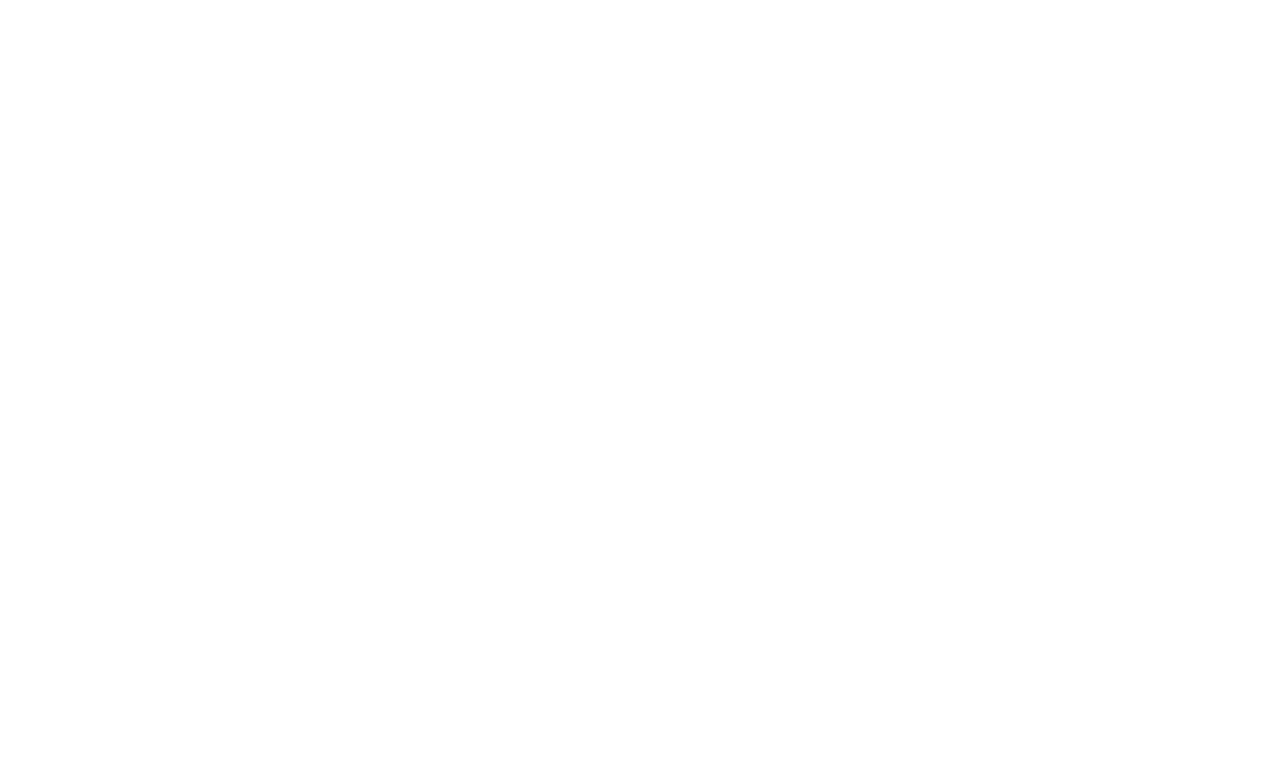
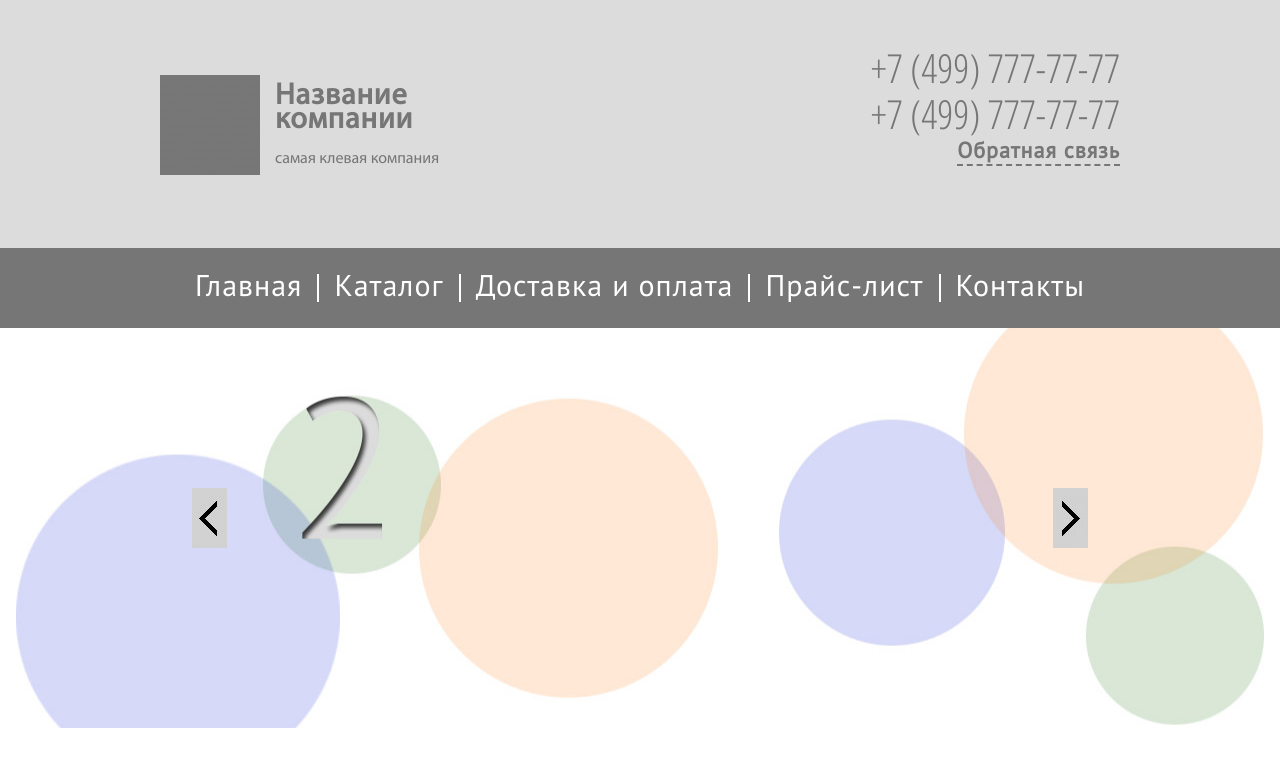
Before and after one commit to chernyak88/pixel-plus-task, a plain HTML site: page index.html in a window 1280 px wide. Drawn offline with Linux system fonts and the light colour scheme.

Commit message:
add sections header, menu and realized slider

```diff
--- a/css/blocks/header.css
+++ b/css/blocks/header.css
@@ -0,0 +1,71 @@
+.header {
+  font-size: 24px;
+  padding-top: 45px;
+  padding-bottom: 70px;
+  background-color: #dcdcdc;
+  color: #767676;
+}
+
+.header__col {
+  display: flex;
+}
+
+.header__col--left {
+  padding-top: 30px;
+}
+
+.logo {
+  margin-right: 15px;
+}
+
+.logo__img {
+  width: 100px;
+  height: 100px;
+}
+
+.company {
+  font-family: 'myriadpro';
+  width: 165px;
+}
+
+.company__name {
+  font-size: 30px;
+  font-weight: bold;
+  margin-bottom: 15px;
+  padding-top: 10px;
+  line-height: 24px;
+  letter-spacing: 1px;
+}
+
+.company__desc {
+  font-size: 16px;
+}
+
+.header__col--right {
+  flex-direction: column;
+  margin-left: auto;
+}
+
+.contacts__phone {
+  font-family: 'open_sanscondensed_light';
+  font-size: 40px;
+  line-height: 46px;
+  display: block;
+}
+
+.contacts__phone--two {
+  margin-bottom: 2px;
+}
+
+.contacts__feedback {
+  text-align: right;
+}
+
+.contacts__feedback > span {
+  font-size: 22px;
+  font-weight: bold;
+  font-style: normal;
+  border-bottom: 2px dashed #767676;
+  letter-spacing: 1px;
+  cursor: pointer;
+}
--- /dev/null
+++ b/css/blocks/menu.css
@@ -0,0 +1,41 @@
+.menu {
+  height: 80px;
+  background-color: #767676;
+}
+
+.menu__container {
+  height: 100%;
+}
+
+.menu__list {
+  height: 100%;
+  width: 100%;
+  display: flex;
+  justify-content: center;
+  align-items: center;
+}
+
+.menu__item {
+  border-right: 2px solid #fff;
+  padding-left: 15px;
+  padding-right: 15px;
+}
+
+.menu__item:first-child {
+  padding-left: 0;
+}
+
+.menu__item:last-child {
+  border-right: none;
+  padding-right: 0;
+}
+
+.menu__link {
+  color: #fff;
+  font-size: 30px;
+  letter-spacing: 1px;
+}
+
+.menu__link:hover {
+  border-bottom: 2px solid #fff;
+}
--- /dev/null
+++ b/css/blocks/slider.css
@@ -0,0 +1,49 @@
+.slider {
+  height: 400px;
+  position: relative;
+}
+
+.slider__list {
+  height: 100%;
+  position: relative;
+}
+
+.slider__item {
+  height: 100%;
+  width: 100%;
+  background-repeat: no-repeat;
+  background-position: 50% 70%;
+  position: absolute;
+  left: 0;
+  top: 0;
+  opacity: 0;
+  z-index: 1;
+
+  -webkit-transition: opacity 1.2s;
+  -moz-transition: opacity 1.2s;
+  -o-transition: opacity 1.2s;
+  transition: opacity 1.2s;
+}
+
+.showing {
+  opacity: 1;
+  z-index: 2;
+}
+
+.slider__arrow {
+  width: 35px;
+  height: 60px;
+  position: absolute;
+  top: 40%;
+  z-index: 10;
+}
+
+.slider__arrow--prev {
+  background-image: url('../../img/prev-arrow.jpg');
+  left: 15%;
+}
+
+.slider__arrow--next {
+  background-image: url('../../img/next-arrow.jpg');
+  right: 15%;
+}
--- a/css/layout/base.css
+++ b/css/layout/base.css
@@ -19,6 +19,12 @@ ul, p {
 
 ul li {
   list-style: none;
+}
+
+a {
+  font-style: normal;
+  text-decoration: none;
+  color: #767676;
 }
 
 .wrapper {
--- /dev/null
+++ b/css/layout/fonts.css
@@ -0,0 +1,14 @@
+@font-face {
+  font-family: 'open_sanscondensed_light';
+  src: url('../../fonts/opensans-condlight-webfont.woff2') format('woff2'),
+       url('../../fonts/opensans-condlight-webfont.woff') format('woff');
+  font-weight: normal;
+  font-style: normal;
+}
+
+@font-face {
+  font-family: 'myriadpro';
+  src: url('../../fonts/MyriadPro-Regular.woff') format('woff');
+  font-weight: normal;
+  font-style: normal;
+}
--- a/css/main.css
+++ b/css/main.css
@@ -1,3 +1,6 @@
 @import url('./layout/normalize.css');
+@import url('./layout/fonts.css');
 @import url('./layout/base.css');
 @import url('./blocks/header.css');
+@import url('./blocks/menu.css');
+@import url('./blocks/slider.css');
--- a/index.html
+++ b/index.html
@@ -11,30 +11,67 @@
 </head>
 <body>
   <div class="wrapper">
-    <div class="header">
+    <header class="header">
+      <div class="container header__container">
+        <div class="header__col header__col--left">
+          <div class="logo">
+            <a href="./index.html" class="logo__link"><img src="./img/logo.jpg" alt="Pixel Plus" class="logo__img"></a>
+          </div>
+          <div class="company">
+            <div class="company__name">Название компании</div>
+            <div class="company__desc">самая клевая компания</div>
+          </div>
+        </div>
+        <div class="header__col header__col--right">
+          <address class="contacts">
+            <a href="tel:+74997777777" class="contacts__phone">+7 (499) 777-77-77</a>
+            <a href="tel:+74997777777" class="contacts__phone contacts__phone--two">+7 (499) 777-77-77</a>
+            <div class="contacts__feedback"><span>Обратная связь</span></div>
+          </address>
+        </div>
+      </div>
+    </header>
+    <aside class="menu">
+      <div class="container menu__container">
+        <ul class="menu__list">
+          <li class="menu__item">
+            <a href="./index.html" class="menu__link">Главная</a>
+          </li>
+          <li class="menu__item">
+            <a href="./index.html" class="menu__link">Каталог</a>
+          </li>
+          <li class="menu__item">
+            <a href="./index.html" class="menu__link">Доставка и оплата</a>
+          </li>
+          <li class="menu__item">
+            <a href="./index.html" class="menu__link">Прайс-лист</a>
+          </li>
+          <li class="menu__item">
+            <a href="./index.html" class="menu__link">Контакты</a>
+          </li>
+        </ul>
+      </div>
+    </aside>
+    <section class="slider">
+      <ul class="slider__list">
+        <li class="slider__item showing" style="background-image: url('../../img/slide1.jpg');"></li>
+        <li class="slider__item" style="background-image: url('../../img/slide2.jpg');"></li>
+      </ul>
+      <button class="slider__arrow slider__arrow--prev" id="prev"></button>
+      <button class="slider__arrow slider__arrow--next" id="next"></button>
+    </section>
+    <section class="content">
+
+    </section>
+    <footer class="footer">
       <div class="container">
 
       </div>
-    </div>
-    <div class="menu">
-      <div class="container">
-
-      </div>
-    </div>
-    <div class="slider">
-
-    </div>
-    <div class="content">
-
-    </div>
-    <div class="footer">
-      <div class="container">
-
-      </div>
-    </div>
+    </footer>
     <div class="feedback">
 
     </div>
   </div>
+  <script src="./main.js"></script>
 </body>
 </html>
--- /dev/null
+++ b/main.js
@@ -0,0 +1,42 @@
+var slides = document.querySelectorAll('.slider__list .slider__item');
+var currentSlide = 0;
+var slideInterval = setInterval(nextSlide, 4000);
+
+function nextSlide() {
+  goToSlide(currentSlide+1);
+ }
+
+ function previousSlide() {
+  goToSlide(currentSlide-1);
+ }
+
+ function goToSlide(n) {
+  slides[currentSlide].className = 'slider__item';
+  currentSlide = (n+slides.length)%slides.length;
+  slides[currentSlide].className = 'slider__item showing';
+ }
+
+var playing = true;
+
+function pauseSlideshow() {
+    playing = false;
+    clearInterval(slideInterval);
+}
+
+function playSlideshow() {
+    playing = true;
+    slideInterval = setInterval(nextSlide,4000);
+}
+
+var next = document.getElementById('next');
+var previous = document.getElementById('prev');
+
+  next.onclick = function() {
+      pauseSlideshow();
+      nextSlide();
+  };
+
+  previous.onclick = function() {
+      pauseSlideshow();
+      previousSlide();
+  };
```
Also changed, not shown: fonts/MyriadPro-Regular.woff (added), fonts/opensans-condlight-webfont.woff (added), fonts/opensans-condlight-webfont.woff2 (added), img/logo.jpg (added), img/next-arrow.jpg (added), img/prev-arrow.jpg (added), img/slide1.jpg (added), img/slide2.jpg (added).
